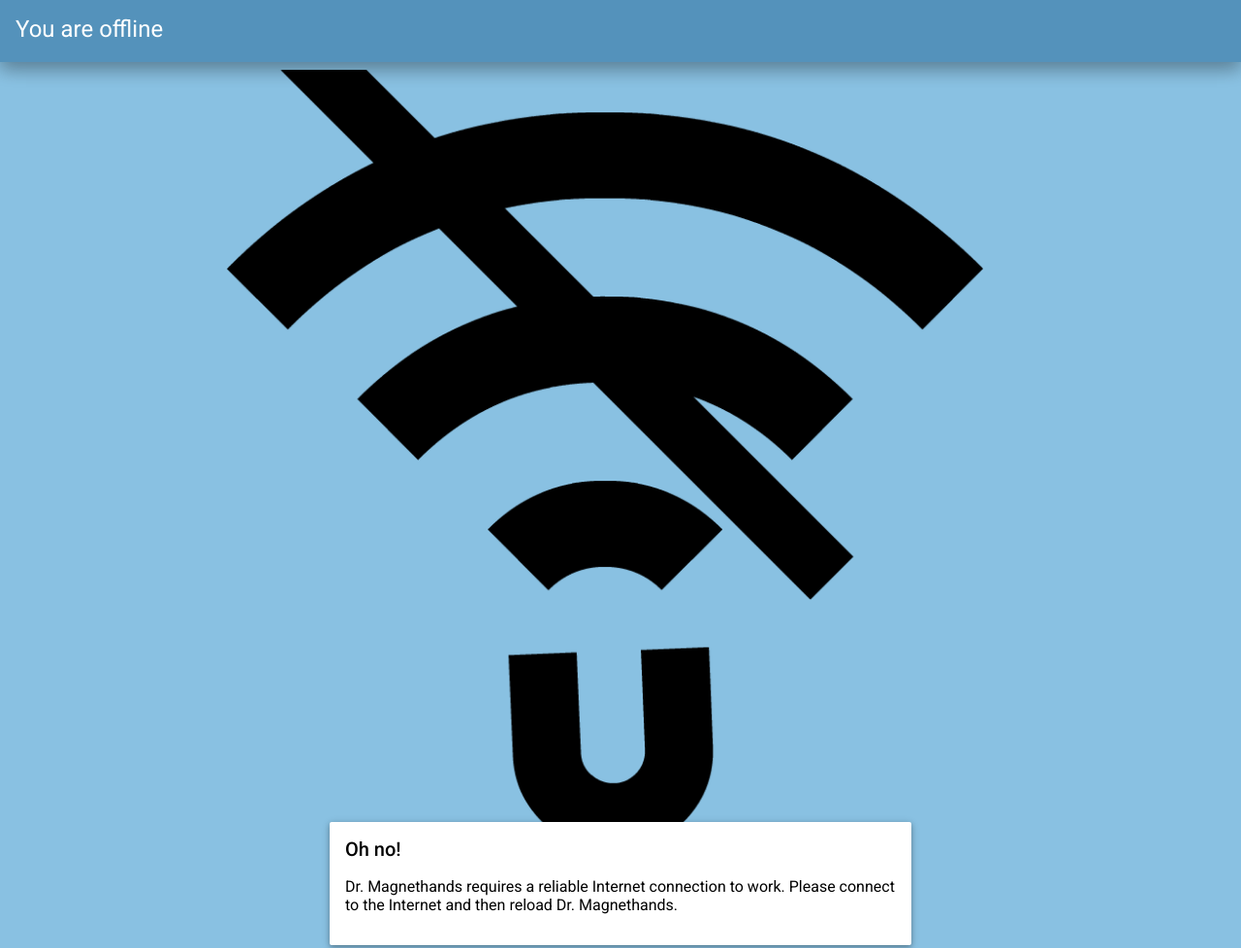
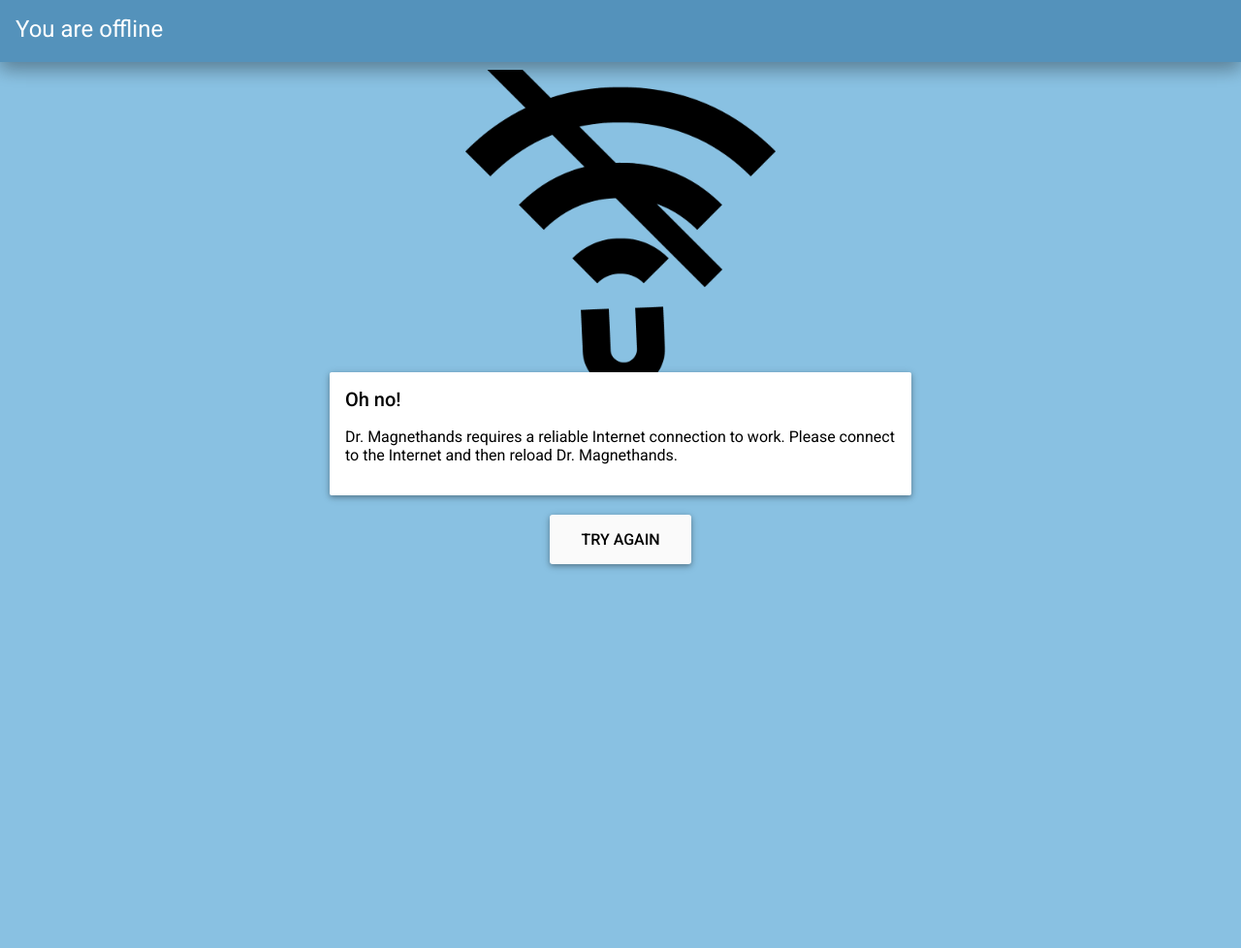
Before and after one commit to ZMYaro/dr-magnethands, a plain HTML site: page app/static/offline.html in a window 1280 px wide. Shown: the top 978 px of the page at 97% size. After the commit the page ends 800 px from the top, so only its background shows below. Drawn offline with Linux system fonts and the light colour scheme.

Commit message:
Added max width to offline graphic

```diff
--- a/app/static/offline.html
+++ b/app/static/offline.html
@@ -38,7 +38,7 @@
 			<header role="toolbar" class="appBar z2">
 				You are offline
 			</header>
-			<img src="/static/images/offline.png" alt="" style="width: 100%; margin: -16px; position: relative; z-index: -1;" />
+			<img src="/static/images/offline.png" alt="" style="display: block; width: 100%; max-width: 512px; margin: -16px auto; position: relative; z-index: -1;" />
 			<section class="card z1"><!-- class="card z1">-->
 				<h2 style="margin-top: 0;">Oh no!</h2>
 				<p>
```
